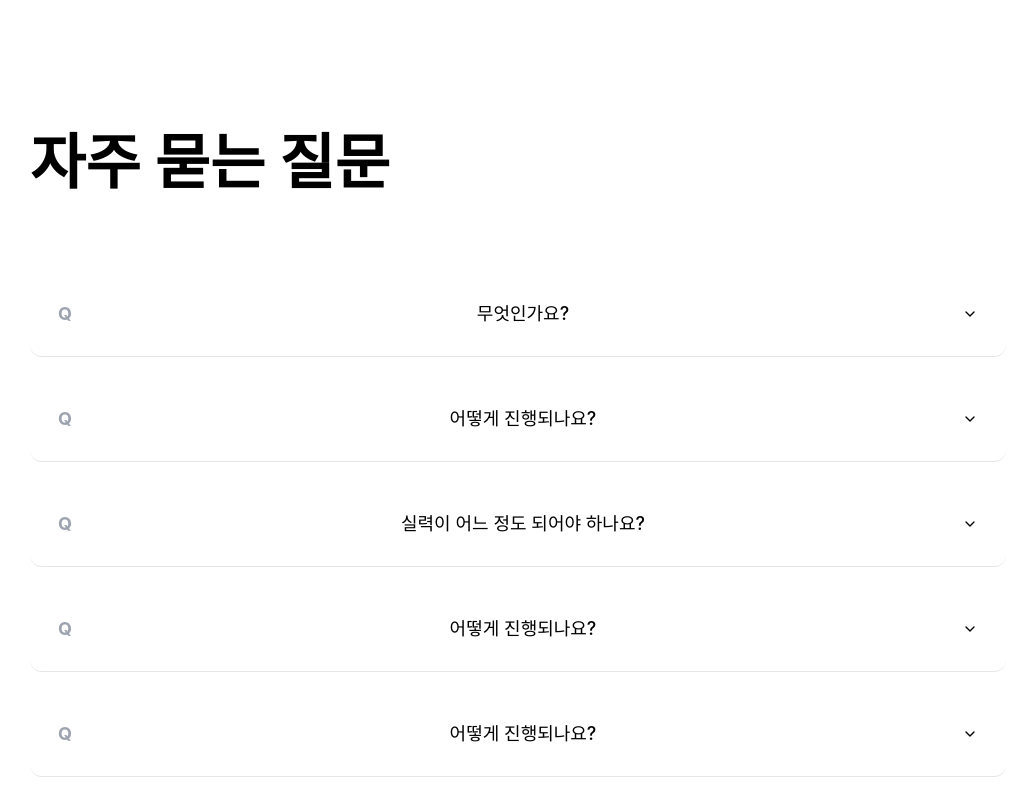
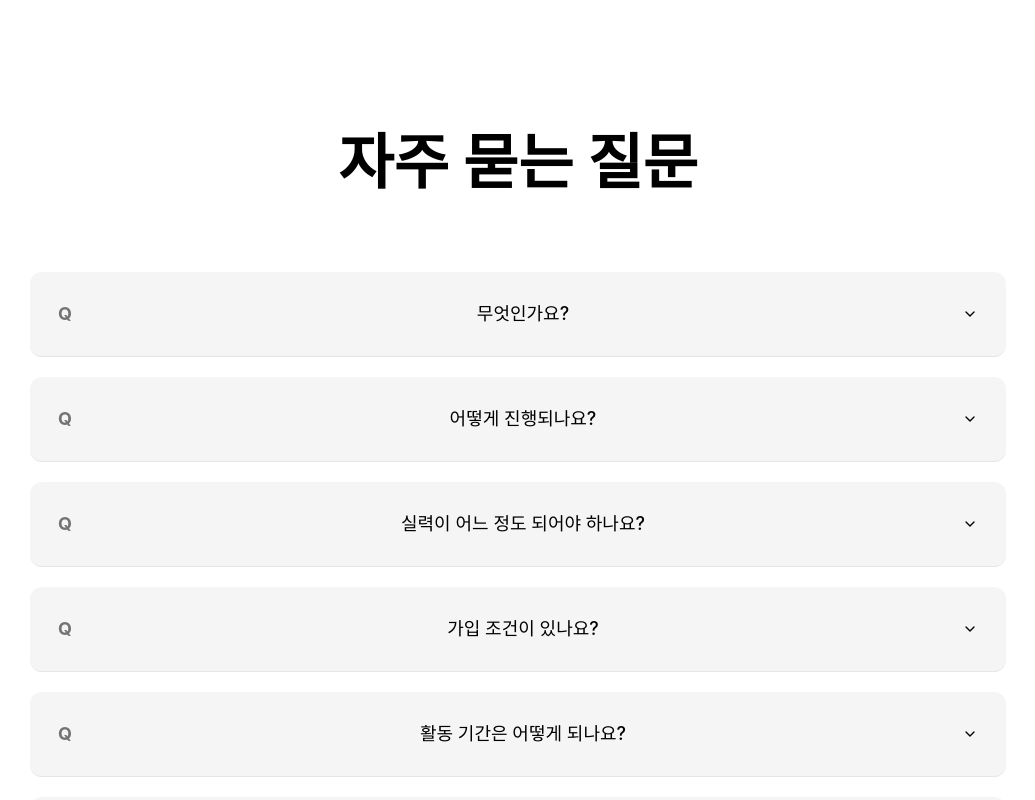
Before and after one commit to helloa1109/monorepo, a Next.js app in the folder apps/web/: page / in a window 1280 px wide. Shown: the part 2820-3620 px from the top of the page, without its empty margins (122-1157 px from the left). Built offline with nearby package versions, Linux system fonts and the light colour scheme.

Commit message:
style: Accordion color change

```diff
--- a/apps/web/src/components/FAQSection.tsx
+++ b/apps/web/src/components/FAQSection.tsx
@@ -4,7 +4,7 @@ export function FAQSection() {
   return (
     <section className="py-24 px-6 max-w-5xl mx-auto">
         <ScrollReveal>
-          <h2 className="text-4xl md:text-6xl font-bold mb-20">자주 묻는 질문</h2>
+          <h2 className="text-4xl md:text-6xl font-bold mb-20 text-center">자주 묻는 질문</h2>
         </ScrollReveal>
 
         <Accordion type="single" collapsible className="space-y-5">
@@ -12,21 +12,23 @@ export function FAQSection() {
             { q: '무엇인가요?', a: 'IT 동아리입니다.' },
             { q: '어떻게 진행되나요?', a: '온라인으로 진행됩니다.' },
             { q: '실력이 어느 정도 되어야 하나요?', a: '열정만 있으면 됩니다.' },
-            { q: '어떻게 진행되나요?', a: '첫 주에 진행됩니다.' },
-            { q: '어떻게 진행되나요?', a: '열정만 있으면 됩니다.' },
-            { q: '어떻게 진행되나요?', a: '열정만 있으면 됩니다.' },
-            { q: '어떻게 진행되나요?', a: '열정만 있으면 됩니다.' },
+            { q: '가입 조건이 있나요?', a: '특별한 조건 없이 누구나 환영합니다.' },
+            { q: '활동 기간은 어떻게 되나요?', a: '기본적으로 학기 단위로 운영됩니다.' },
+            { q: '회비가 있나요?', a: '별도의 회비는 없으며, 필요시 N/1로 진행합니다.' },
+            { q: '주요 활동 내용은 무엇인가요?', a: '스터디, 프로젝트, 코드 리뷰 등을 진행합니다.' },
           ].map((item, index) => (
             <ScrollReveal key={index} delay={0.05 * index}>
               <AccordionItem
                 value={`item-${index}`}
-                className="bg-#9E9E9E rounded-xl px-7 py-1 transition-all duration-300"
-              >
-                <AccordionTrigger className="hover:no-underline text-left py-6 text-base md:text-lg">
-                  <span className="text-gray-400 mr-3 font-bold">Q</span>
+                className="bg-secondary rounded-xl px-7 py-1 transition-colors duration-300 data-[state=open]:bg-primary/10">
+
+                <AccordionTrigger className="hover:no-underline text-left py-6 text-base md:text-lg group">
+
+                  <span className="text-muted-foreground group-data-[state=open]:text-primary mr-3 font-bold">Q</span>
                   {item.q}
                 </AccordionTrigger>
-                <AccordionContent className="text-gray-400 pb-6 pl-7 text-base">
+
+                <AccordionContent className="text-muted-foreground pb-6 pl-7 text-base">
                   {item.a}
                 </AccordionContent>
               </AccordionItem>
```
